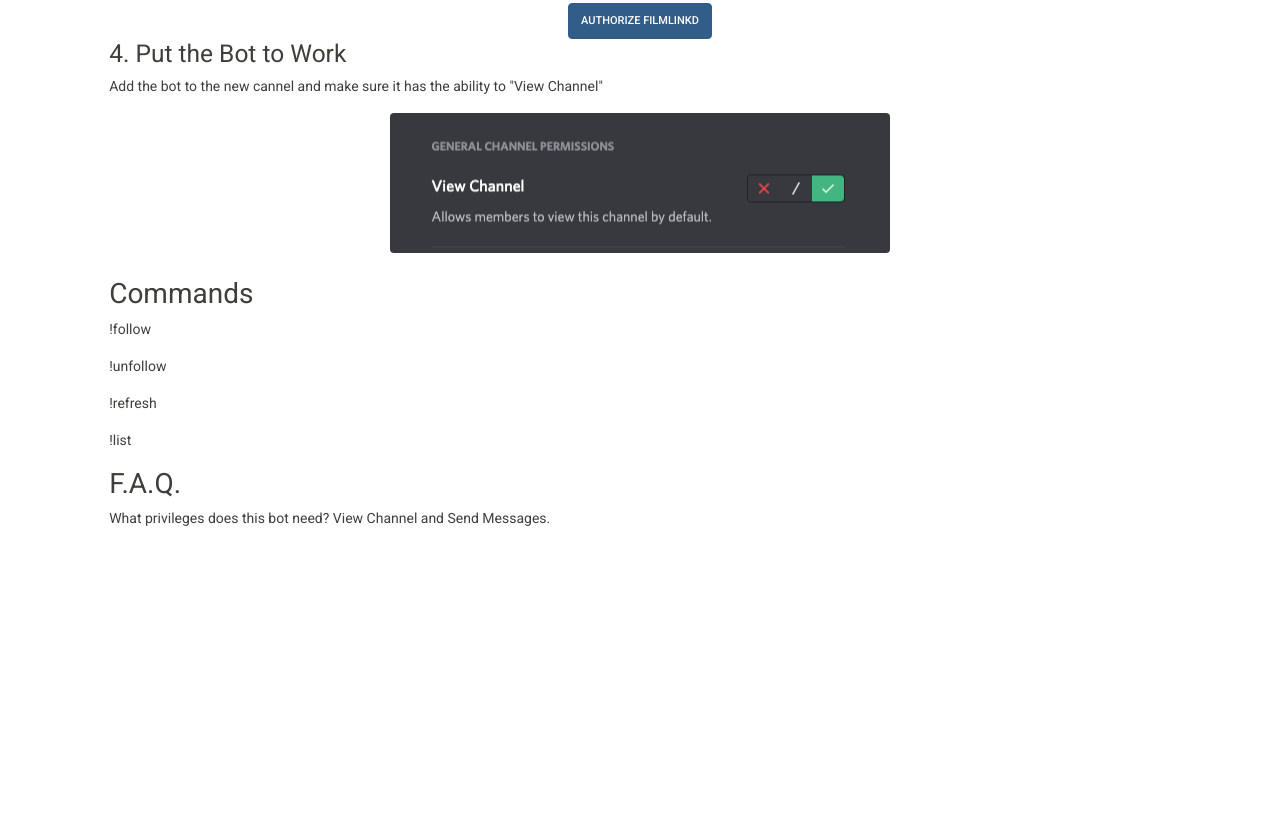
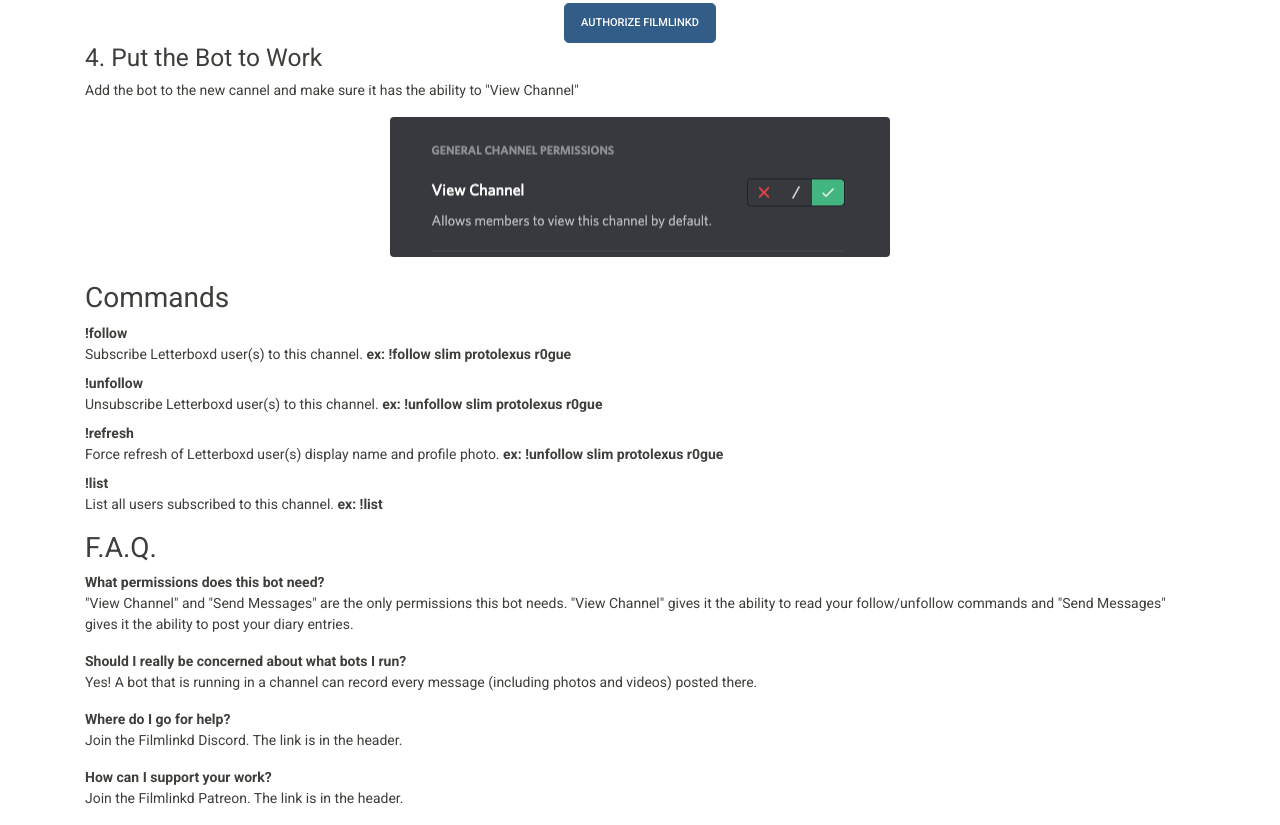
Before and after one commit to jimlind/filmlinkd, a plain HTML site: page docs/index.html in a window 1280 px wide. Shown: the part 1026-1851 px from the top of the page. Before the commit the page ends 1571 px from the top, so only its background shows below. Drawn offline with nearby package versions, Linux system fonts and the light colour scheme.

Commit message:
More better documentation

```diff
--- a/docs/index.html
+++ b/docs/index.html
@@ -3,55 +3,50 @@
     <head>
         <meta charset="utf-8" />
         <meta name="viewport" content="width=device-width, initial-scale=1" />
-        <meta name="description" content="FilmLinkd Letterboxd Discord Bot" />
+        <meta name="description" content="Filmlinkd Letterboxd Discord Bot" />
 
+		<link rel="shortcut icon" href="https://xyzlostlightpod.github.io/icon.png">
         <link rel="stylesheet" href="https://stackpath.bootstrapcdn.com/bootswatch/4.5.2/sandstone/bootstrap.min.css" />
         <script src="https://kit.fontawesome.com/fb0723331c.js" crossorigin="anonymous"></script>
 
-        <title>FilmLinkd Letterboxd Discord Bot</title>
+        <title>Filmlinkd Letterboxd Discord Bot</title>
     </head>
 
     <body>
         <div class="jumbotron text-center">
-            <h1>FilmLinkd</h1>
+            <h1>Filmlinkd</h1>
             <p><strong>The Letterboxd Discord Bot for 2021</strong></p>
-            <a class="btn btn-info" href="https://www.patreon.com/filmlinkd">Support the Project on Patreon</a>
+            <a class="btn btn-info mx-2" href="https://www.patreon.com/filmlinkd"><i class="fab fa-patreon mx-1"></i> Support Filmlinkd on Patreon</a>
+			<a class="btn btn-info mx-2" href="https://discord.gg/B4bk8h8PbZ"><i class="fab fa-discord mx-1"></i> Join the Filmlinkd Discord</a>
         </div>
 
-        <div class="row justify-content-center">
-            <div class="col-12 col-md-10">
+        <div class="container">
             <h2>Recommended Installation Instructions</h2>
             <p>It is why you are here right?</p>
             <h3>1. Secure Your Server</h3>
             <p>
-                    You shouldn't install ANY Discord bots until you have taken the time to evaluate the risks
-                    associated with it. Bots are treated the same as your friends so they can read EVERY message posted
-                    in any channel that they are in. Always with a stick up his ass. Bots can easily accidentally also
-                    be given permissions that allow them to take over your server so think about how much you trust
-                    them.
+                You shouldn't install ANY Discord bots until you have taken the time to evaluate the risks associated
+                with it. Bots are treated the same as your friends so they can read EVERY message posted in any channel
+                that they are in. Always with a stick up his ass. Bots can easily accidentally also be given permissions
+                that allow them to take over your server so think about how much you trust them.
             </p>
             <p>
-                    Create a role for humans or reuse a role that you have for actual people. Grant that role the
-                    ability to "View Channels."
+                Create a role for humans or reuse a role that you have for actual people. Grant that role the ability to
+                "View Channels."
             </p>
             <img class="d-block img-fluid mx-auto mb-4 rounded" src="images/installation/permissions-humans.png" />
             <p>Edit the role for @everyone and remove the ability to "View Channels."</p>
-                <img
-                    class="d-block img-fluid mx-auto mb-4 rounded"
-                    src="images/installation/permissions-everyone.png"
-                />
-                <p>
-                    If the rest of your roles are set to defaults every channel is now a robot free zone. This is good.
-                </p>
+            <img class="d-block img-fluid mx-auto mb-4 rounded" src="images/installation/permissions-everyone.png" />
+            <p>If the rest of your roles are set to defaults every channel is now a robot free zone. This is good.</p>
             <h3>2. Create a Channel</h3>
             <p>
-                    You don't want the bot to interrupt actual conversations so give it it's own channel to live in.
-                    Call the channel something like #letterboxd-feed or #diary-feed.
+                You don't want the bot to interrupt actual conversations so give it it's own channel to live in. Call
+                the channel something like #letterboxd-feed or #diary-feed.
             </p>
             <h3>3. Authorize the Bot</h3>
             <div class="col text-center">
                 <a
-                        class="btn btn-primary px-auto"
+                    class="btn btn-primary btn-lg"
                     href="https://discord.com/oauth2/authorize?client_id=794271558570213409&scope=bot"
                     target="_blank"
                     >Authorize Filmlinkd</a
@@ -59,18 +54,45 @@
             </div>
             <h3>4. Put the Bot to Work</h3>
             <p>Add the bot to the new cannel and make sure it has the ability to "View Channel"</p>
-                <img
-                    class="d-block img-fluid mx-auto mb-4 rounded"
-                    src="images/installation/channel-permissions-bot.png"
-                />
+            <img class="d-block img-fluid mx-auto mb-4 rounded" src="images/installation/channel-permissions-bot.png" />
             <h2>Commands</h2>
-                <p>!follow</p>
-                <p>!unfollow</p>
-                <p>!refresh</p>
-                <p>!list</p>
+            <dl>
+                <dt>!follow</dt>
+                <dd>Subscribe Letterboxd user(s) to this channel. <b>ex: !follow slim protolexus r0gue</b></dd>
+                <dt>!unfollow</dt>
+                <dd>Unsubscribe Letterboxd user(s) to this channel. <b>ex: !unfollow slim protolexus r0gue</b></dd>
+                <dt>!refresh</dt>
+                <dd>
+                    Force refresh of Letterboxd user(s) display name and profile photo.
+                    <b>ex: !unfollow slim protolexus r0gue</b>
+                </dd>
+                <dt>!list</dt>
+                <dd>List all users subscribed to this channel. <b>ex: !list</b></dd>
+            </dl>
             <h2>F.A.Q.</h2>
-                <p>What privileges does this bot need? View Channel and Send Messages.</p>
-            </div>
+            <dl>
+                <dt>What permissions does this bot need?</dt>
+                <dd>
+                    "View Channel" and "Send Messages" are the only permissions this bot needs. "View Channel" gives it
+                    the ability to read your follow/unfollow commands and "Send Messages" gives it the ability to post
+                    your diary entries.
+                </dd>
+            </dl>
+            <dl>
+                <dt>Should I really be concerned about what bots I run?</dt>
+                <dd>
+                    Yes! A bot that is running in a channel can record every message (including photos and videos)
+                    posted there.
+                </dd>
+            </dl>
+            <dl>
+                <dt>Where do I go for help?</dt>
+                <dd>Join the Filmlinkd Discord. The link is in the header.</dd>
+            </dl>
+            <dl>
+                <dt>How can I support your work?</dt>
+                <dd>Join the Filmlinkd Patreon. The link is in the header.</dd>
+            </dl>
         </div>
     </body>
 </html>
```
Lines whose indentation alone changed are shown as unchanged.
